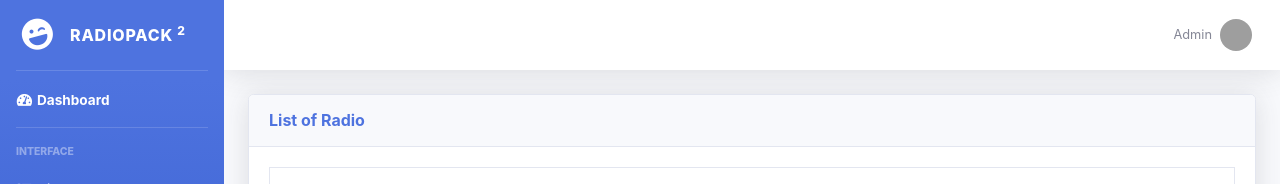
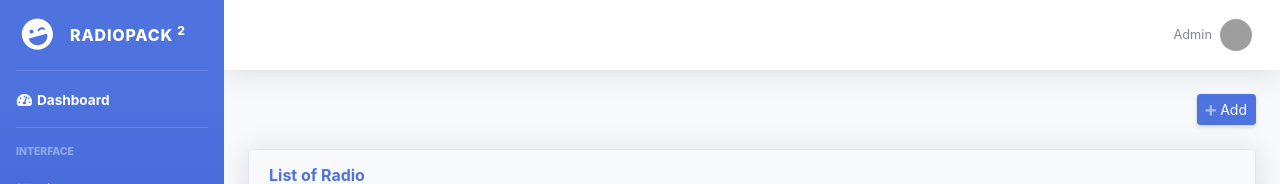
Before and after one commit to adeluleye/radio-dashboard, a React (Create React App) app: page /cities in a window 1280 px wide. Shown: the top 184 px of the page. Built offline with nearby package versions, Linux system fonts and the light colour scheme; no server answers; grey boxes are pictures that could not be loaded.

Commit message:
add button to submit new cities and radio stations

```diff
--- a/src/components/common/table.jsx
+++ b/src/components/common/table.jsx
@@ -1,4 +1,5 @@
 import React from 'react';
+import { Link } from 'react-router-dom';
 import TableHeader from './tableHeader';
 import TableFoot from './tableFoot';
 import TableBody from './tableBody';
@@ -7,7 +8,11 @@ const Table = ({ columns, data, message }) => {
     console.log(message);
     return (
         <React.Fragment>
-            <h1 className="h3 mb-2 text-gray-800">{message}</h1>
+            <div className="d-sm-flex align-items-center justify-content-between mb-4">
+                <h1 className="h3 mb-2 text-gray-800">{message}</h1>
+                <Link to="#" className="d-none d-sm-inline-block btn btn-sm btn-primary shadow-sm"><i className="fas fa-plus fa-sm text-white-50"></i> Add { message }</Link>
+            </div>
+
             <div className="card shadow mb-4">
                 <div className="card-header py-3">
                     <h6 className="m-0 font-weight-bold text-primary">List of Radio {message}</h6>
```
